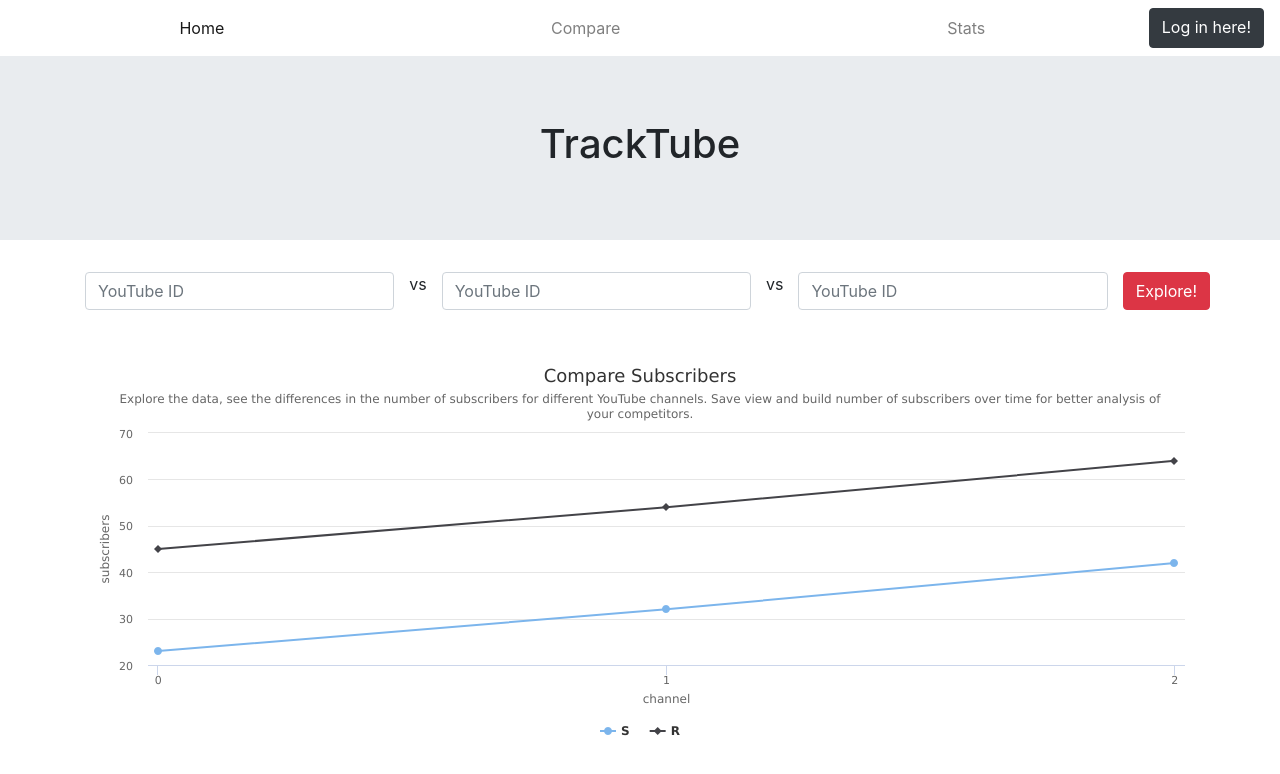
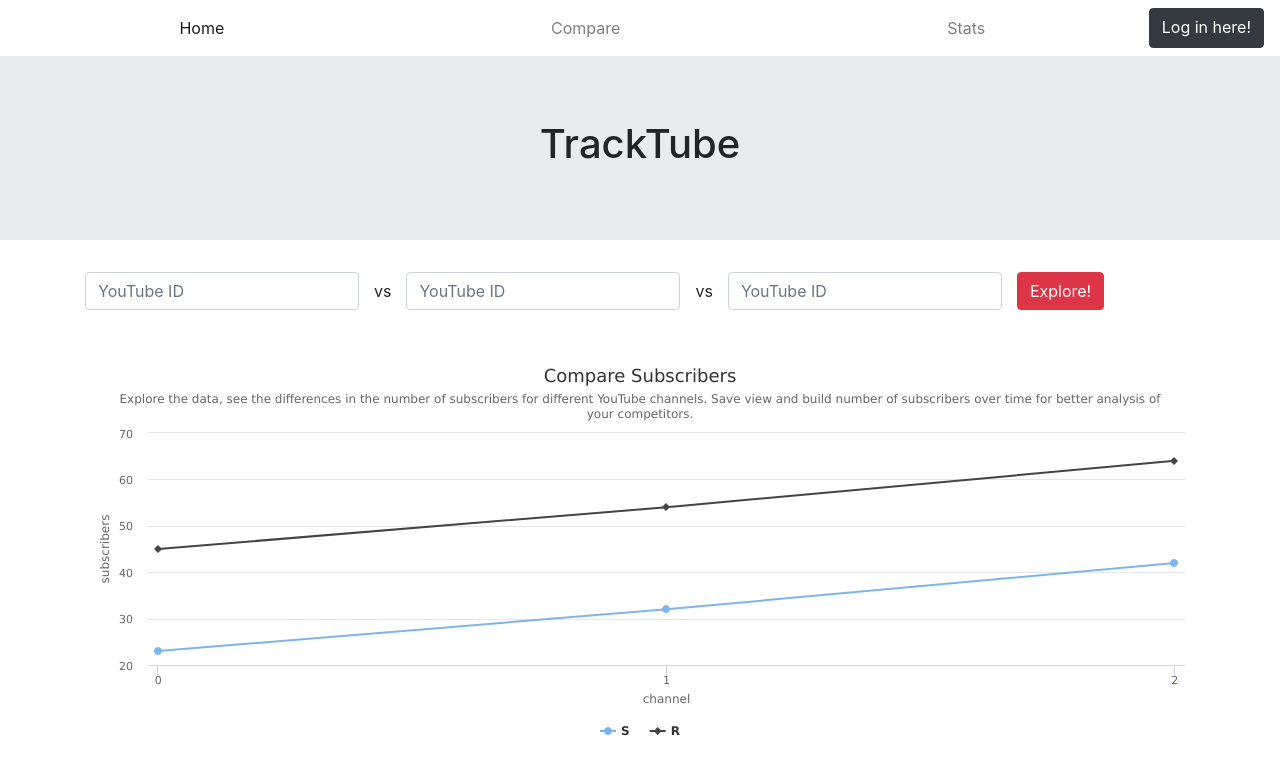
Before and after one commit to fabianaColombo/tracktube-client2, a React (Create React App) app: page /compare in a window 1280 px wide. Shown: the top 774 px of the page. Built offline with nearby package versions, Linux system fonts and the light colour scheme.

Commit message:
Explore form submits action and gets response

```diff
--- a/src/pages/Compare/index.js
+++ b/src/pages/Compare/index.js
@@ -1,4 +1,5 @@
-import React from "react";
+import React, { useEffect, useState } from "react";
+import { useDispatch, useSelector } from "react-redux";
 import Form from "react-bootstrap/Form";
 import Container from "react-bootstrap/Container";
 import Row from "react-bootstrap/Row";
@@ -6,25 +7,65 @@ import Col from "react-bootstrap/Col";
 import Button from "react-bootstrap/Button";
 import GraphSubscribersCount from "../../components/GraphSubscribersCount";
 
+import { fetchExplore } from "../../store/explore/actions";
+import { selectExploreData } from "../../store/explore/selectors";
+
 export default function Compare() {
+  const [id1, setId1] = useState("");
+  const [id2, setId2] = useState("");
+  const [id3, setId3] = useState("");
+
+  const dispatch = useDispatch();
+
+  const onSubmitHandler = (event) => {
+    console.log("hello");
+    event.preventDefault();
+
+    dispatch(fetchExplore(id1, id2, id3));
+
+    setId1("");
+    setId2("");
+    setId3("");
+  };
+
+  // const explore = useSelector(selectExploreData);
+  // console.log("this is data from explore", explore);
+
   return (
     <>
       <Container>
-        <Form>
-          <Row>
+        <Form as={Row} inline>
+          <Form.Group>
             <Col>
-              <Form.Control placeholder="YouTube ID" />
+              <Form.Control
+                value={id1}
+                placeholder="YouTube ID"
+                type="id1"
+                onChange={(event) => setId1(event.target.value)}
+              />
             </Col>
             vs
             <Col>
-              <Form.Control placeholder="YouTube ID" />
+              <Form.Control
+                value={id2}
+                placeholder="YouTube ID"
+                type="id2"
+                onChange={(event) => setId2(event.target.value)}
+              />
             </Col>
             vs
             <Col>
-              <Form.Control placeholder="YouTube ID" />
+              <Form.Control
+                value={id3}
+                placeholder="YouTube ID"
+                type="id3"
+                onChange={(event) => setId3(event.target.value)}
+              />
             </Col>
-            <Button variant="danger">Explore!</Button>
-          </Row>
+          </Form.Group>
+          <Button type="submit" variant="danger" onClick={onSubmitHandler}>
+            Explore!
+          </Button>
         </Form>
       </Container>
 
--- /dev/null
+++ b/src/store/explore/actions.js
@@ -0,0 +1,22 @@
+import { apiUrl } from "../../config/constants";
+import Axios from "axios";
+
+export const exploreFetched = (channels) => ({
+  type: "explore/exploreFetched",
+  payload: channels,
+});
+
+export const fetchExplore = (id1, id2, id3) => {
+  return async (dispatch, getState) => {
+    try {
+      //console.log("ids in action", { id1, id2, id3 });
+      const response = await Axios.get(
+        `${apiUrl}/explore/${id1}/${id2}/${id3}`
+      );
+      console.log("response from actions explore", response.data);
+      dispatch(exploreFetched(response.data));
+    } catch (error) {
+      console.log(error);
+    }
+  };
+};
```
